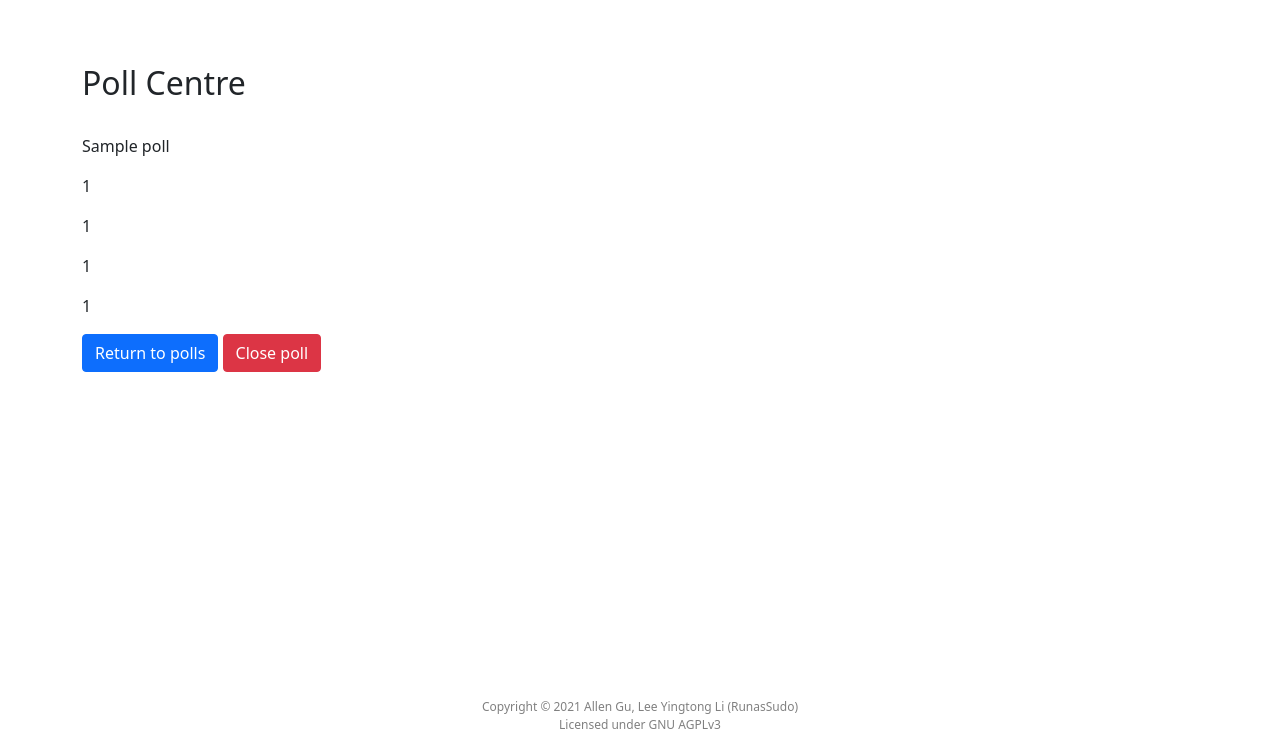
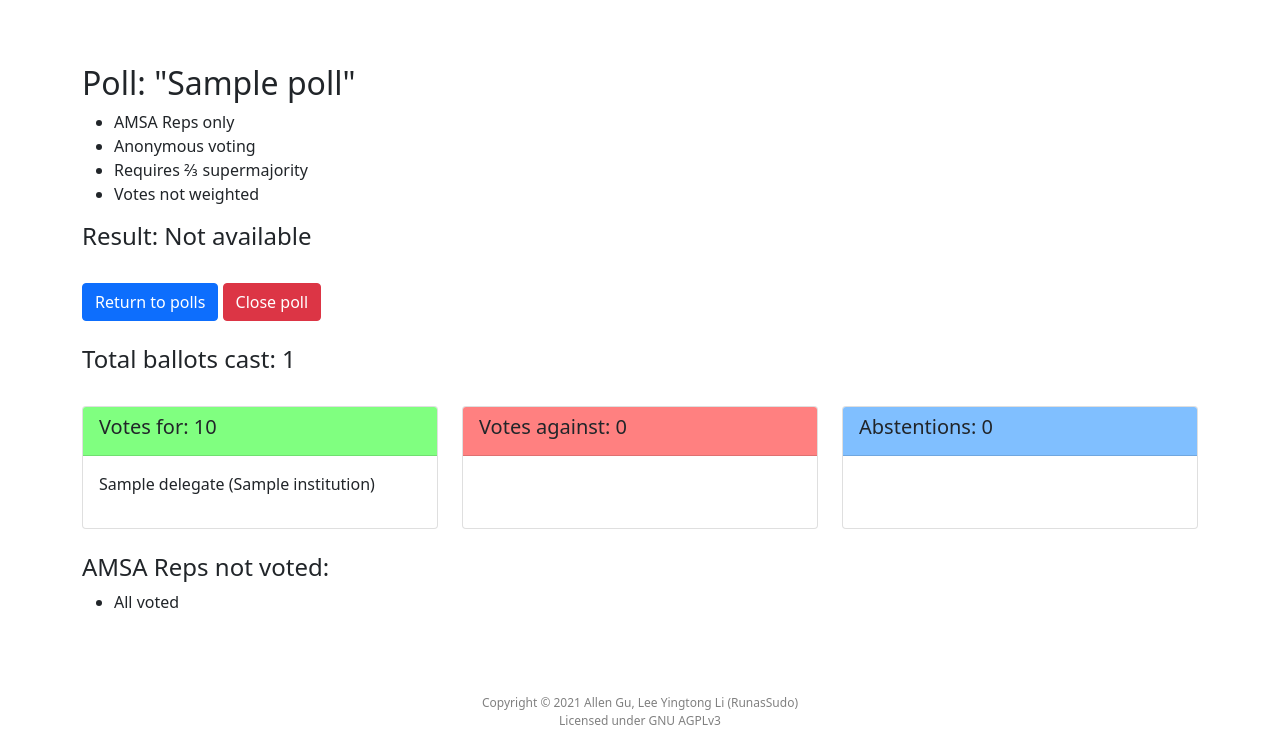
Before and after one commit to justjo3l/PyPlenary, a Django app: page /poll/1/ in a window 1280 px wide. Shown: the part 59-800 px from the top of the page. Run offline with Django 3.2, Linux system fonts and the light colour scheme; a user stored in the database is signed in; tables that the repository leaves empty hold one stand-in row (values such as "Sample post"); some libraries are stand-ins or nearby versions.

Commit message:
finished voting and proxy system

```diff
--- a/pyplenary/councilApp/forms.py
+++ b/pyplenary/councilApp/forms.py
@@ -1,8 +1,6 @@
 from django import forms
 from django.contrib.auth.forms import UserCreationForm
 from django.contrib.auth.models import User
-from .utils import *
-from .models import *
 
 class LoginForm(forms.Form):
 	username = forms.CharField(label='Email', help_text='Please enter the email you signed up with.')
--- a/pyplenary/councilApp/static/councilApp/css/main.css
+++ b/pyplenary/councilApp/static/councilApp/css/main.css
@@ -47,8 +47,15 @@
     background-color: #1b1c1d;
 }
 
-.card-btn {
+.card-btn{
     background-color: #ff9133;
+    border-color: #de9800;
+
+}
+
+.orange-btn{
+    background-color: #ff9133;
+    border-color: #de9800;
 }
 
 .nav-item {
@@ -61,10 +68,7 @@
     border-bottom-style: solid;
 }
 
-
-
 .footer {
-    position: fixed;
     bottom: 5pt;
     width: 100%;
     color: grey;
--- a/pyplenary/councilApp/templates/councilApp/pollInfo.html
+++ b/pyplenary/councilApp/templates/councilApp/pollInfo.html
@@ -2,19 +2,144 @@
 
 {% block content %}
 
-<h2>Poll Centre</h2>
+<h2>Poll: "{{ poll.title }}"</h2>
+<ul>
+  <li>
+  {% if poll.repsOnly %}
+    AMSA Reps only
+  {% else %}
+    Voting open to all
+  {% endif %}
+  </li>
+  <li>
+    {% if poll.anonymous %}
+      Anonymous voting
+    {% else %}
+      Non-anonymous
+    {% endif %}
+  </li>
+  <li>
+    {% if poll.supermajority %}
+      Requires ⅔ supermajority
+    {% else %}
+      Requires ½ simple majority
+    {% endif %}
+  </li>
+  <li>
+    {% if poll.weighted %}
+      Institutional-weighted votes
+    {% else %}
+      Votes not weighted
+    {% endif %}
+  </li>
+</ul>
+<h4>Result:
+  {% if poll.outcome == 0 or poll.active %}
+    Not available
+  {% elif poll.outcome == 1 %}
+    <span style="color:green;">Passed</span>
+  {% elif poll.outcome == 2 %}
+    <span style="color:red;">Failed</span>
+  {% elif poll.outcome == 3 %}
+    <span style="color:blue;">Chair's call</span>
+  {% endif %}
+</h4>
+{% if not poll.active %}
+  <h4>Time closed: {{poll.endTime}}</h4>
+{% endif %}
+
 <br>
-
-<p>{{ poll.title }}</p>
-<p>{{ poll.yesVotes }}</p>
-<p>{{ poll.noVotes }}</p>
-<p>{{ poll.abstainVotes }}</p>
-<p>{{ poll.outcome }}</p>
 
 <a href="/poll/" class="btn btn-primary">Return to polls</a>
 {% if superadmin and poll.active %}
   <a href="/poll/close/{{poll.id}}" class="btn btn-danger">Close poll</a>
 {% endif %}
 
+<br>
+<br>
+
+{% if not poll.active or superadmin %}
+  <h4>Total ballots cast: {{ allVotes|length }}</h4>
+  {% if poll.weighted %}
+    <h4>Total weighted votes: {{ sumResults }}</h4>
+  {% endif %}
+  <br>
+  <div class="row row-cols-1 row-cols-md-3 g-4">
+    <div class="col">
+      <div class="card h-100">
+        <div class="card-header" style="background-color: #80ff80">
+          <h5 class="card-title">Votes for: {{ pollResults.1 }}</h5>
+        </div>
+        <div class="card-body">
+          {% if poll.anonymous and not superadmin%}
+            <p>Names hidden</p>
+          {% else %}
+            {% for vote in allVotes %}
+              {% if vote.vote == 1 %}
+                <p>{{vote.voter.name}} ({{vote.voter.institution.shortName}})</p>
+              {% endif %}
+            {% endfor %}
+          {% endif %}
+        </div>
+      </div>
+    </div>
+
+    <div class="col">
+      <div class="card h-100">
+        <div class="card-header" style="background-color: #ff8080">
+          <h5 class="card-title">Votes against: {{ pollResults.2 }}</h5>
+        </div>
+        <div class="card-body">
+          {% if poll.anonymous and not superadmin %}
+            <p>Names hidden</p>
+          {% else %}
+            {% for vote in allVotes %}
+              {% if vote.vote == 2 %}
+                <p>{{vote.voter.name}} ({{vote.voter.institution.shortName}})</p>
+              {% endif %}
+            {% endfor %}
+          {% endif %}
+        </div>
+      </div>
+    </div>
+
+    <div class="col">
+      <div class="card h-100">
+        <div class="card-header" style="background-color: #80bfff">
+          <h5 class="card-title">Abstentions: {{ pollResults.0 }}</h5>
+        </div>
+        <div class="card-body">
+          {% if poll.anonymous and not superadmin %}
+            <p>Names hidden</p>
+          {% else %}
+            {% for vote in allVotes %}
+              {% if vote.vote == 0 %}
+                <p>{{vote.voter.name}} ({{vote.voter.institution.shortName}})</p>
+              {% endif %}
+            {% endfor %}
+          {% endif %}
+        </div>
+      </div>
+    </div>
+  </div>
+  {% if poll.repsOnly%}
+    <br>
+    <h4>AMSA Reps not voted:</h4>
+    <ul>
+      {% if yetToVote|length == 0%}
+        <li>All voted</li>
+      {% else %}
+        {% for uni in yetToVote %}
+          <li>{{uni}}</li>
+        {% endfor %}
+      {% endif %}
+    </ul>
+  {% endif %}
+{% endif %}
+
+
+
+
+
 
 {% endblock %}
--- a/pyplenary/councilApp/urls.py
+++ b/pyplenary/councilApp/urls.py
@@ -23,6 +23,9 @@ urlpatterns = [
 	path('poll/close/<int:pollId>/', views.closePoll),
 	path('poll/<int:pollId>/', views.pollInfo),
 	path('vote/<int:pollId>/', views.voteOnPoll),
+	path('ajax/getActiveVotes/', views.ajaxGetCastVotes),
+	path('ajax/submitVotes/', views.ajaxSubmitVotes),
+	# path('/ajax/vote/', )
 	path('login/', views.loginCustom),
 	path('logout/', views.logoutCustom),
 ] + static(settings.STATIC_URL, document_root=settings.STATIC_ROOT)
--- a/pyplenary/councilApp/views.py
+++ b/pyplenary/councilApp/views.py
@@ -1,3 +1,4 @@
+import json
 from django import forms
 from django.conf import settings
 from django.contrib.auth import authenticate, login, logout
@@ -6,6 +7,7 @@ from django.contrib.auth.forms import UserCreationForm, SetPasswordForm
 from django.contrib.auth.models import User
 from django.core import mail
 from django.core.mail import send_mail
+from django.core.serializers.json import DjangoJSONEncoder
 from django.forms import formset_factory, ValidationError
 from django.http import JsonResponse, FileResponse, Http404, HttpResponse
 from django.shortcuts import render, redirect
@@ -19,9 +21,9 @@ from datetime import datetime
 
 from .forms import *
 from .models import *
-from .utils import *
 import toml
 import os
+from .utils import *
 
 # Load config
 os.chdir(settings.BASE_DIR)
@@ -93,7 +95,7 @@ def proxyResign(request):
     try:
         delegate = Delegate.objects.get(authClone=request.user)
         proxyId = request.GET.get('proxyId', None)
-        activeProxy = Proxy.objects.get(id=proxyId)
+        activeProxy = Proxy.objects.get(id=proxyId, active=True)
     except:
         return JsonResponse({'raise404':True, 'oldProxy':None})
     if not activeProxy.active:
@@ -105,10 +107,6 @@ def proxyResign(request):
 
     data = {'raise404':False, 'oldProxy':[activeProxy.holder.name, activeProxy.holder.institution.shortName]}
     return JsonResponse(data)
-
-@login_required
-def vote(request):
-    return render(request, 'councilApp/vote.html', {'active_tab':'vote', 'config':config})
 
 @login_required
 def poll(request):
@@ -148,16 +146,14 @@ def closePoll(request, pollId):
     if not Delegate.objects.get(authClone = request.user).superadmin:
         raise Http404()
     try:
-        activePoll = Poll.objects.filter(id = pollId)[0]
+        activePoll = Poll.objects.filter(id = pollId, active=True)[0]
     except:
         raise Http404()
 
     activePoll.endTime = timezone.now()
 
-    votesInPoll = Vote.objects.filter(poll = activePoll)
-    activePoll.yesVotes = sum([i.voteWeight for i in votesInPoll if i.vote == 2])
-    activePoll.noVotes = sum([i.voteWeight for i in votesInPoll if i.vote == 1])
-    activePoll.abstainVotes = sum([i.voteWeight for i in votesInPoll if i.vote == 0])
+    pollResults = calculateResults(activePoll)
+    (activePoll.abstainVotes, activePoll.yesVotes, activePoll.noVotes) = pollResults
     multiplier = 2 if activePoll.supermajority else 1
     if activePoll.yesVotes > multiplier*activePoll.noVotes:
         activePoll.outcome = 1
@@ -177,14 +173,114 @@ def pollInfo(request, pollId):
     except:
         raise Http404()
 
+    allVotes = Vote.objects.filter(poll=poll)
+    pollResults = calculateResults(poll)
     superadmin = True if request.user.is_authenticated and Delegate.objects.get(authClone=request.user).superadmin else False
 
-    return render(request, 'councilApp/pollInfo.html', {'poll':poll, 'superadmin':superadmin, 'active_tab':'poll', 'config':config})
+    yetToVote = []
+    if poll.repsOnly:
+        allInstitutions = Institution.objects.exclude(name="N/A")
+        for institution in allInstitutions:
+            if len([i for i in allVotes if i.voter.institution == institution]) == 0:
+                yetToVote.append(institution)
+
+    return render(request, 'councilApp/pollInfo.html', {'poll':poll, 'superadmin':superadmin, 'allVotes':allVotes, 'pollResults':pollResults,
+        'sumResults':sum(pollResults[1:3]), 'yetToVote':yetToVote, 'active_tab':'poll', 'config':config})
 
 @login_required
 def voteOnPoll(request, pollId):
-    pass
+    try:
+        activePoll = Poll.objects.filter(id = pollId, active=True)[0]
+    except:
+        raise Http404()
 
+    activeVoteHTMLIds = []
+
+    delegate = Delegate.objects.get(authClone=request.user)
+    delegateHasProxy = Proxy.objects.filter(voter=delegate, active=True)
+    delegateProxy = delegateHasProxy[0] if delegateHasProxy else None
+    delegateHasVote = Vote.objects.filter(voter=delegate, poll=activePoll)
+    delegateVote = delegateHasVote[0] if delegateHasVote else None
+    delegateInfo = {'delegate':delegate, 'delegateProxy':delegateProxy, 'delegateVote':delegateVote}
+    if delegateVote:
+        activeVoteHTMLIds.append(f"ownRadio_{delegateVote.vote}")
+
+    proxies = Proxy.objects.filter(holder=delegate, active=True)
+
+    proxiesInfo = []
+    for proxyObj in proxies:
+        proxyHasVote = Vote.objects.filter(proxy=proxyObj,poll=activePoll)
+        proxyVote = proxyHasVote[0] if proxyHasVote else None
+        if proxyVote:
+            activeVoteHTMLIds.append(f"proxyRadio_{proxyVote.vote}_{proxyObj.id}")
+        proxiesInfo.append({'proxyObj':proxyObj, 'proxyVote':proxyVote})
+
+    HTMLIdsJSON = json.dumps(activeVoteHTMLIds, cls=DjangoJSONEncoder)
+
+    return render(request, 'councilApp/vote.html', {'activePoll':activePoll, 'delegateInfo':delegateInfo, 'proxiesInfo':proxiesInfo,
+        'active_tab':'vote', 'config':config})
+
+def ajaxGetCastVotes(request):
+    try:
+        pollId = request.GET.get('pollId', None)
+        activePoll = Poll.objects.filter(id = pollId, active=True)[0]
+        delegate = Delegate.objects.get(authClone=request.user)
+    except:
+        return JsonResponse({'raise404':True})
+
+    activeVoteHTMLIds = []
+
+    delegateHasProxy = Proxy.objects.filter(voter=delegate, active=True)
+    delegateProxy = delegateHasProxy[0] if delegateHasProxy else None
+    delegateHasVote = Vote.objects.filter(voter=delegate, poll=activePoll)
+    delegateVote = delegateHasVote[0] if delegateHasVote else None
+    if delegateVote:
+        activeVoteHTMLIds.append(f"ownRadio_{delegateVote.vote}")
+
+    proxies = Proxy.objects.filter(holder=delegate, active=True)
+    for proxyObj in proxies:
+        proxyHasVote = Vote.objects.filter(voter=proxyObj.voter, poll=activePoll)
+        proxyVote = proxyHasVote[0] if proxyHasVote else None
+        if proxyVote:
+            activeVoteHTMLIds.append(f"proxyRadio_{proxyVote.vote}_{proxyObj.id}")
+
+    data = {'raise404':False, 'activeVoteHTMLIds':activeVoteHTMLIds}
+    return JsonResponse(data)
+
+def ajaxSubmitVotes(request):
+    try:
+        pollId = request.GET.get('pollId', None)
+        activePoll = Poll.objects.filter(id = pollId, active=True)[0]
+        delegate = Delegate.objects.get(authClone=request.user)
+        checkedIds = request.GET.getlist('checkedIds[]', None)
+    except:
+        return JsonResponse({'raise404':True})
+
+    for HTMLId in checkedIds:
+        splitId = HTMLId.split('_')
+        if 'own' in splitId[0]:
+            existingVotes = Vote.objects.filter(voter=delegate, poll=activePoll)
+            thisVote = existingVotes[0] if existingVotes else Vote()
+            thisVote.voter = delegate
+            thisVote.proxy = None
+            thisVote.voteWeight = delegate.institution.votesWeight if activePoll.weighted else 1
+        elif 'proxy' in splitId[0]:
+            proxyId = splitId[2]
+            proxyObj = Proxy.objects.get(id=proxyId, active=True)
+            existingVotes = Vote.objects.filter(voter=proxyObj.voter, poll=activePoll)
+            thisVote = existingVotes[0] if existingVotes else Vote()
+            thisVote.voter = proxyObj.voter
+            thisVote.proxy = proxyObj
+            thisVote.voteWeight = proxyObj.voter.institution.votesWeight if activePoll.weighted else 1
+        else:
+            return JsonResponse({'raise404':True})
+
+        thisVote.poll = activePoll
+        thisVote.vote = int(splitId[1])
+        thisVote.voteTime = timezone.now()
+        thisVote.save()
+
+    return JsonResponse({'raise404':False})
 
 def loginCustom(request):
     if request.user.is_authenticated:
```
Also changed, not shown: pyplenary/councilApp/models.py (+19 -19 lines), pyplenary/councilApp/static/councilApp/js/vote.js (added, +54 -0 lines), pyplenary/councilApp/templates/councilApp/poll.html (+23 -22 lines), pyplenary/councilApp/templates/councilApp/proxy.html (+4 -4 lines), pyplenary/councilApp/templates/councilApp/vote.html (added, +125 -0 lines), pyplenary/councilApp/utils.py (+27 -6 lines), pyplenary/councilApp/migrations/0007_auto_20210314_2313.py (added), pyplenary/councilApp/migrations/0008_auto_20210315_2056.py (added), pyplenary/councilApp/migrations/0009_delegate_pronouns.py (added).
